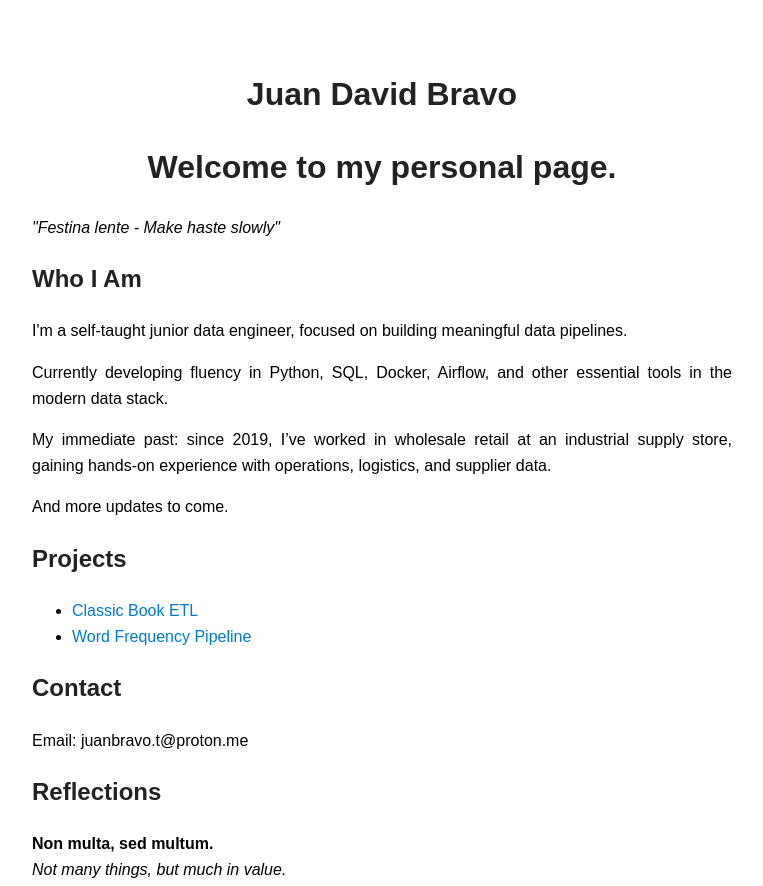
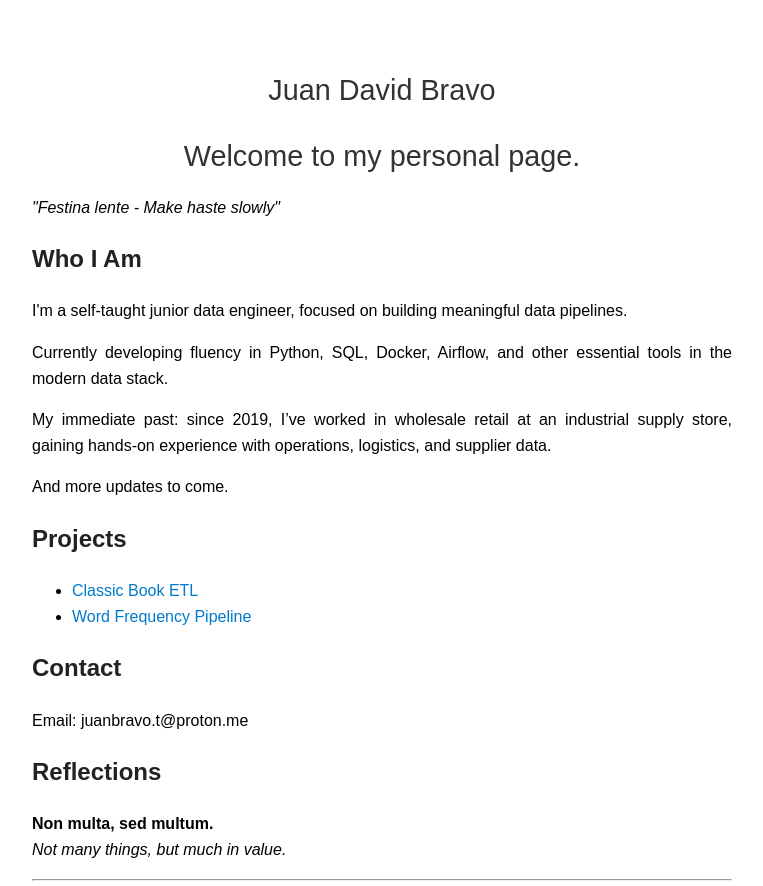
Before and after one commit to bravojuandb/bravojuandb.github.io, a plain HTML site: page index.html in a window 1280 px wide. Shown: the top 886 px of the page, without its empty margins (258-1021 px from the left). Drawn offline with Linux system fonts and the light colour scheme.

Commit message:
chore: change subtitle size

```diff
--- a/index.html
+++ b/index.html
@@ -14,7 +14,10 @@
     }
     h1 {
       text-align: center;
-      color: #222;
+      color: #333;
+      font-weight: normal;
+      font-size: 1.8rem;
+      margin-bottom: 0.2rem;
     }
 
     h2 {
```
